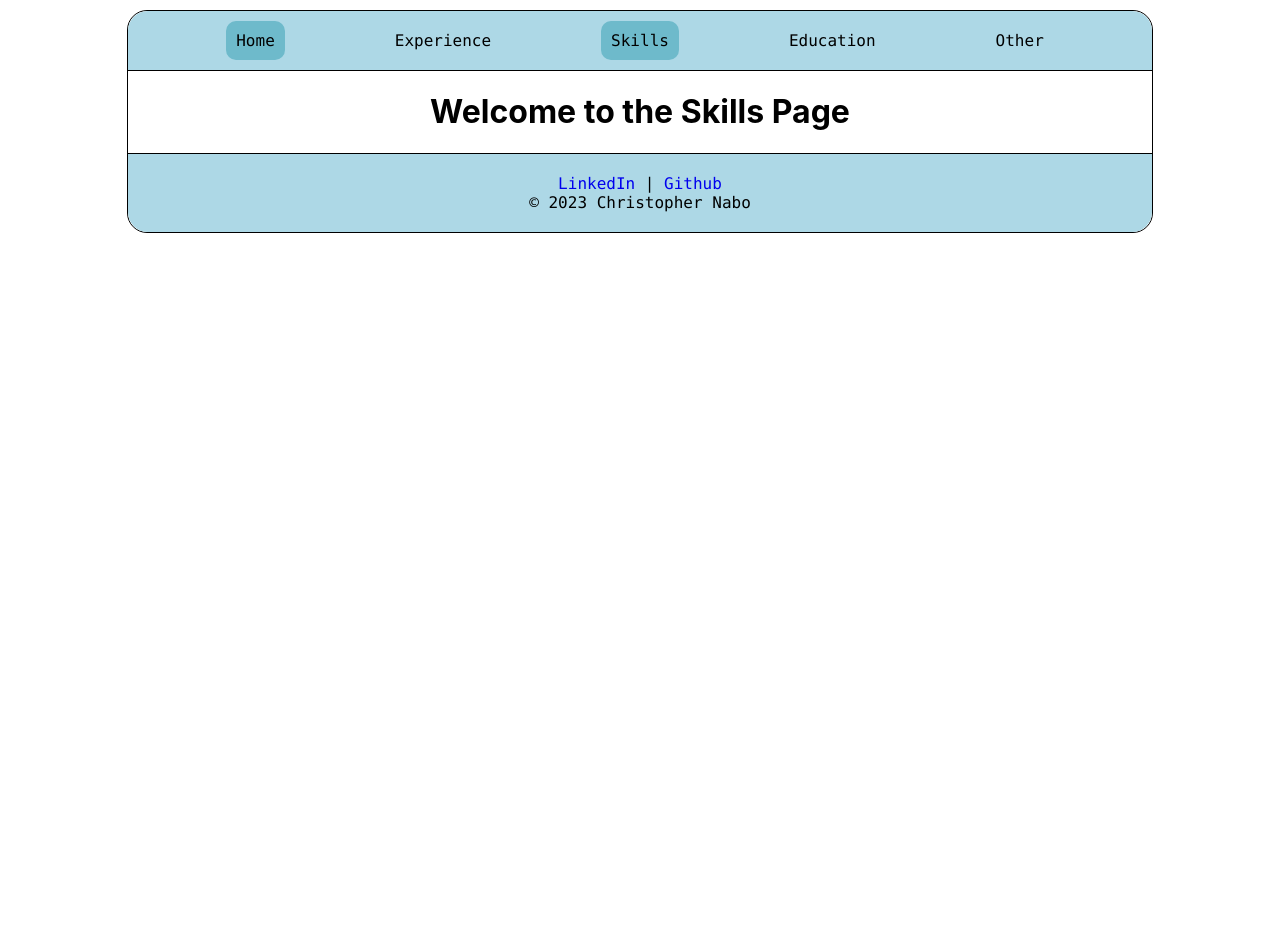
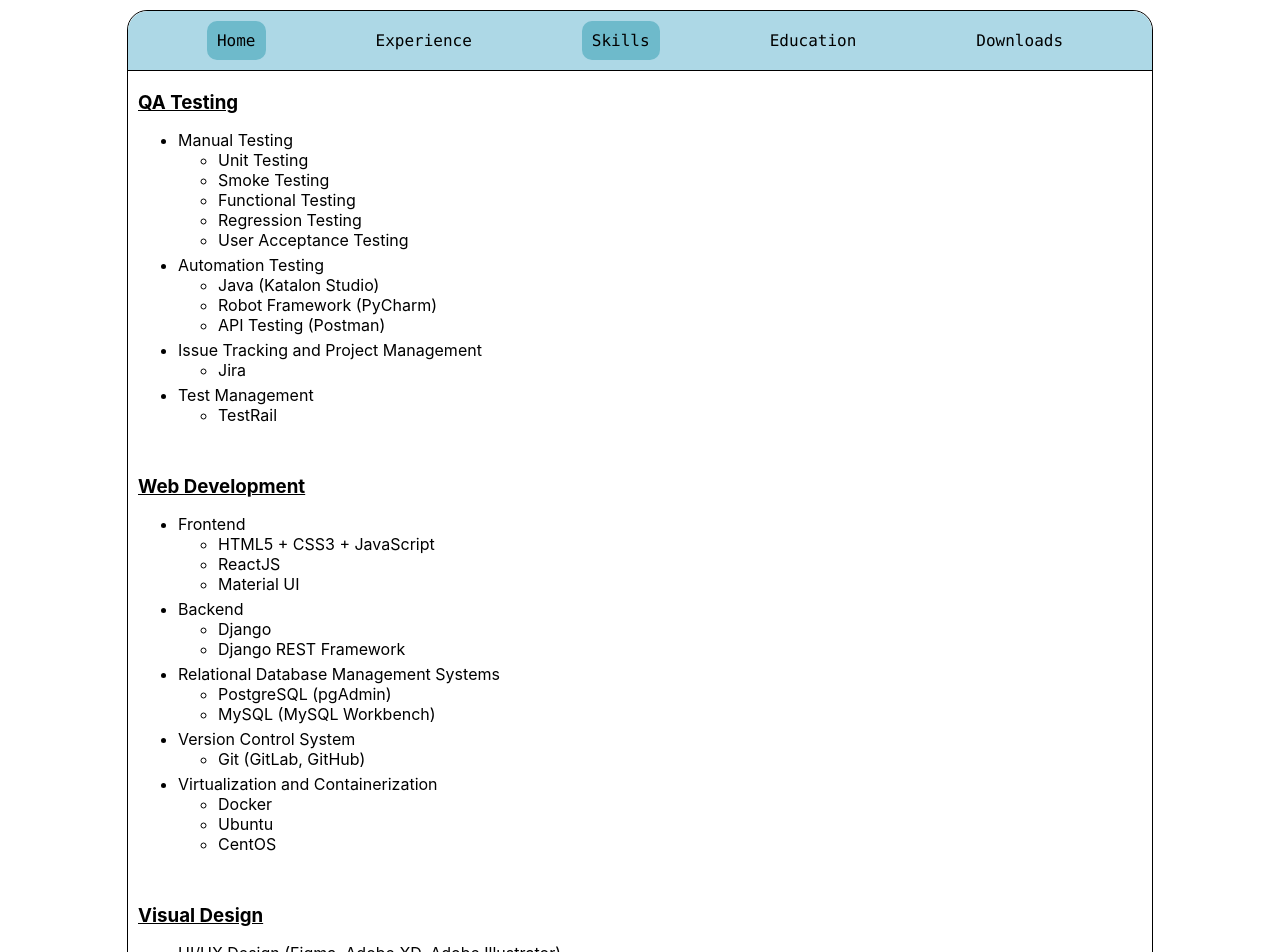
Before and after one commit to christophernabo/resume, a React (Create React App) app: page /skills in a window 1280 px wide. Shown: the top 952 px of the page. Before the commit the page ends 800 px from the top, so only its background shows below. Built offline with nearby package versions, Linux system fonts and the light colour scheme.

Commit message:
finished entering the pages with necessary details except for the downloads page where placeholders are temporarily set up

```diff
--- a/src/App.js
+++ b/src/App.js
@@ -4,7 +4,7 @@
 import ExperiencePage from "../src/components/Pages/Experience";
 import SkillsPage from "../src/components/Pages/Skills";
 import EducationPage from "../src/components/Pages/Education";
-import OtherPage from "../src/components/Pages/Other";
+import DownloadsPage from "../src/components/Pages/Downloads";
 
 function App() {
   return (
@@ -14,7 +14,7 @@
           <Route path="/experience" component={ExperiencePage} />
           <Route path="/skills" component={SkillsPage} />
           <Route path="/education" component={EducationPage} />
-          <Route path="/other" component={OtherPage} />
+          <Route path="/downloads" component={DownloadsPage} />
           <Route path="/" component={HomePage} />
         </Switch>
       </Router>
--- /dev/null
+++ b/src/components/Pages/Downloads.jsx
@@ -0,0 +1,32 @@
+import React from "react";
+import Navbar from "../UI/Navbar";
+import Footer from "../UI/Footer";
+
+function DownloadsPage() {
+    return (
+        <div style={{ display: 'inline-block', width: "80vw", border: "1px solid black ", margin: "10px", borderRadius: "20px" }}>
+            <Navbar />
+            <div style={{ margin: "10px", textAlign: "left" }}>
+                <div style={{ display: "flex", alignItems: "center", justifyContent: "space-between" }}>
+                    <div style={{ marginRight: "10px", overflow: "hidden", textOverflow: "ellipsis", whiteSpace: "nowrap" }}>Diploma</div>
+                    <div >View | Download</div>
+                </div>
+                <div style={{ display: "flex", alignItems: "center", justifyContent: "space-between" }}>
+                    <div style={{ marginRight: "10px", overflow: "hidden", textOverflow: "ellipsis", whiteSpace: "nowrap" }}>Civil Service</div>
+                    <div >View | Download</div>
+                </div>
+                <div style={{ display: "flex", alignItems: "center", justifyContent: "space-between" }}>
+                    <div style={{ marginRight: "10px", overflow: "hidden", textOverflow: "ellipsis", whiteSpace: "nowrap" }}>Ubiquiti Broadband Wireless Spacialist</div>
+                    <div >View | Download</div>
+                </div>
+                <div style={{ display: "flex", alignItems: "center", justifyContent: "space-between" }}>
+                    <div style={{ marginRight: "10px", overflow: "hidden", textOverflow: "ellipsis", whiteSpace: "nowrap" }}>Principles of Graphic Design</div>
+                    <div >View | Download</div>
+                </div>
+            </div>
+            <Footer />
+        </div >
+    );
+}
+
+export default DownloadsPage;
--- a/src/components/Pages/Other.jsx
+++ /dev/null
@@ -1,15 +0,0 @@
-import React from "react";
-import Navbar from "../UI/Navbar";
-import Footer from "../UI/Footer";
-
-function OtherPage() {
-    return (
-        <div style={{ display: 'inline-block', width: "80vw", border: "1px solid black ", margin: "10px", borderRadius: "20px" }}>
-            <Navbar />
-            <h1>Welcome to the Other Page</h1>
-            <Footer />
-        </div>
-    );
-}
-
-export default OtherPage;
--- a/src/components/Pages/Skills.jsx
+++ b/src/components/Pages/Skills.jsx
@@ -6,9 +6,75 @@
     return (
         <div style={{ display: 'inline-block', width: "80vw", border: "1px solid black ", margin: "10px", borderRadius: "20px" }}>
             <Navbar />
-            <h1>Welcome to the Skills Page</h1>
+            <div style={{ margin: "10px", textAlign: "left" }}>
+                <h3 style={{ marginTop: "20px", marginBottom: "5px", textDecoration: "underline" }}>QA Testing</h3>
+                <ul>
+                    <li>Manual Testing</li>
+                    <ul>
+                        <li>Unit Testing</li>
+                        <li>Smoke Testing</li>
+                        <li>Functional Testing</li>
+                        <li>Regression Testing</li>
+                        <li>User Acceptance Testing</li>
+                    </ul>
+                    <li style={{ marginTop: "5px" }}>Automation Testing</li>
+                    <ul>
+                        <li>Java (Katalon Studio)</li>
+                        <li>Robot Framework (PyCharm)</li>
+                        <li>API Testing (Postman)</li>
+                    </ul>
+                    <li style={{ marginTop: "5px" }}>Issue Tracking and Project Management</li>
+                    <ul>
+                        <li>Jira</li>
+                    </ul>
+                    <li style={{ marginTop: "5px" }}>Test Management</li>
+                    <ul>
+                        <li>TestRail</li>
+                    </ul>
+                </ul>
+                <h3 style={{ marginTop: "50px", marginBottom: "5px", textDecoration: "underline" }}>Web Development</h3>
+                <ul>
+                    <li>Frontend</li>
+                    <ul>
+                        <li>HTML5 + CSS3 + JavaScript</li>
+                        <li>ReactJS</li>
+                        <li>Material UI</li>
+                    </ul>
+                    <li style={{ marginTop: "5px" }}>Backend</li>
+                    <ul>
+                        <li>Django</li>
+                        <li>Django REST Framework</li>
+                    </ul>
+                    <li style={{ marginTop: "5px" }}>Relational Database Management Systems</li>
+                    <ul>
+                        <li>PostgreSQL (pgAdmin)</li>
+                        <li>MySQL (MySQL Workbench)</li>
+                    </ul>
+                    <li style={{ marginTop: "5px" }}>Version Control System</li>
+                    <ul>
+                        <li>Git (GitLab, GitHub)</li>
+                    </ul>
+                    <li style={{ marginTop: "5px" }}>Virtualization and Containerization</li>
+                    <ul>
+                        <li>Docker</li>
+                        <li>Ubuntu</li>
+                        <li>CentOS</li>
+                    </ul>
+                </ul>
+                <h3 style={{ marginTop: "50px", marginBottom: "5px", textDecoration: "underline" }}>Visual Design</h3>
+                <ul>
+                    <li>UI/UX Design (Figma, Adobe XD, Adobe Illustrator)</li>
+                    <li>Graphic Design (Adobe Illustrator)</li>
+                </ul>
+                <h3 style={{ marginTop: "50px", marginBottom: "5px", textDecoration: "underline" }}>Language Proficiency</h3>
+                <ul>
+                    <li>Bicol (native)</li>
+                    <li>Filipino/Tagalog (native)</li>
+                    <li>English (advanced)</li>
+                </ul>
+            </div>
             <Footer />
-        </div>
+        </div >
     );
 }
 
--- a/src/components/UI/Footer.jsx
+++ b/src/components/UI/Footer.jsx
@@ -14,7 +14,7 @@
                 backgroundColor: "#ADD8E6",
             }}
         >
-            <div><a href="https://www.linkedin.com/" target="_blank" rel="noopener noreferrer" style={{ textDecoration: "none" }} aria-label="LinkedIn Profile"><span style={{ cursor: "pointer", color: "inherit" }} >LinkedIn</span></a> | <a href="https://www.github.com/" target="_blank" rel="noopener noreferrer" style={{ textDecoration: "none" }} aria-label="LinkedIn Profile"><span style={{ cursor: "pointer", textDecoration: "none", color: "inherit" }}>Github</span></a></div>
+            <div><a href="https://www.linkedin.com/" target="_blank" rel="noopener noreferrer" style={{ textDecoration: "none" }} aria-label="LinkedIn Profile"><span style={{ cursor: "pointer", color: "inherit" }} >LinkedIn</span></a> | <a href="https://www.github.com/" target="_blank" rel="noopener noreferrer" style={{ textDecoration: "none" }} aria-label="GitHub Profile"><span style={{ cursor: "pointer", textDecoration: "none", color: "inherit" }}>Github</span></a></div>
             <div>© 2023 Christopher Nabo</div>
         </div>
     );
--- a/src/components/UI/Navbar.jsx
+++ b/src/components/UI/Navbar.jsx
@@ -7,7 +7,7 @@
     { id: 1, label: "Experience", link: "/experience" },
     { id: 2, label: "Skills", link: "/skills" },
     { id: 3, label: "Education", link: "/education" },
-    { id: 4, label: "Other", link: "/other" }
+    { id: 4, label: "Downloads", link: "/downloads" }
   ]);
 
   const [activeButton, setActiveButton] = useState(null);
--- a/src/index.css
+++ b/src/index.css
@@ -9,12 +9,6 @@
     sans-serif;
   -webkit-font-smoothing: antialiased;
   -moz-osx-font-smoothing: grayscale;
-
-  /* background-image: url('../src/components/Assets/resumeBackground.png');
-  background-size: 100% 50%;
-  background-position: top;
-  height: 100vh;
-  background-repeat: no-repeat; */
 }
 
 code {
```
Also changed, not shown: src/components/Pages/Education.jsx (+17 -2 lines), src/components/Pages/Experience.jsx (+14 -14 lines), src/components/Assets/resumeBackground.png (deleted).
